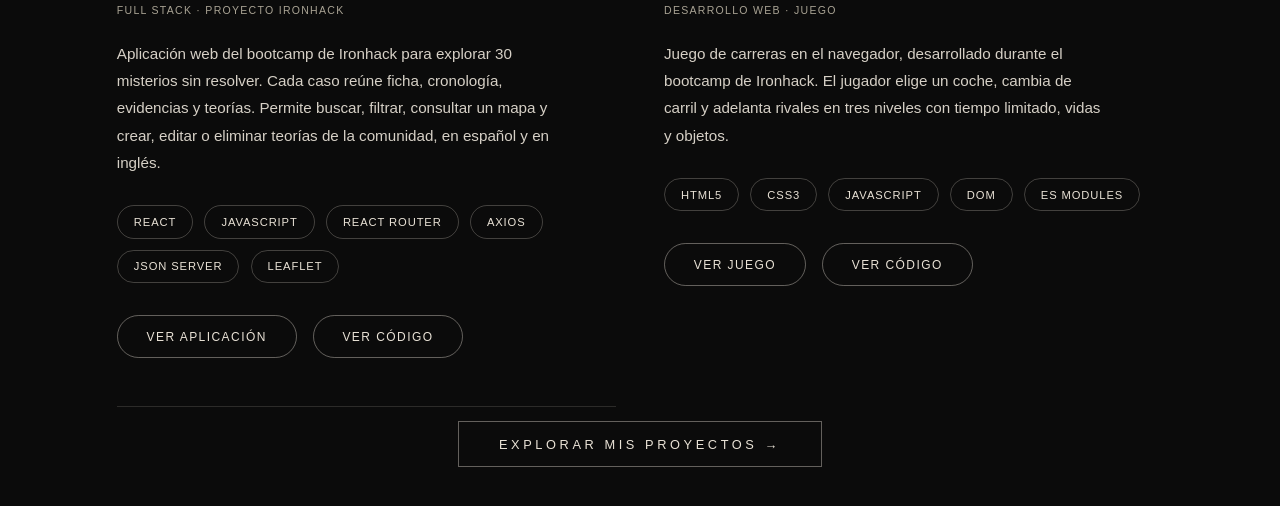
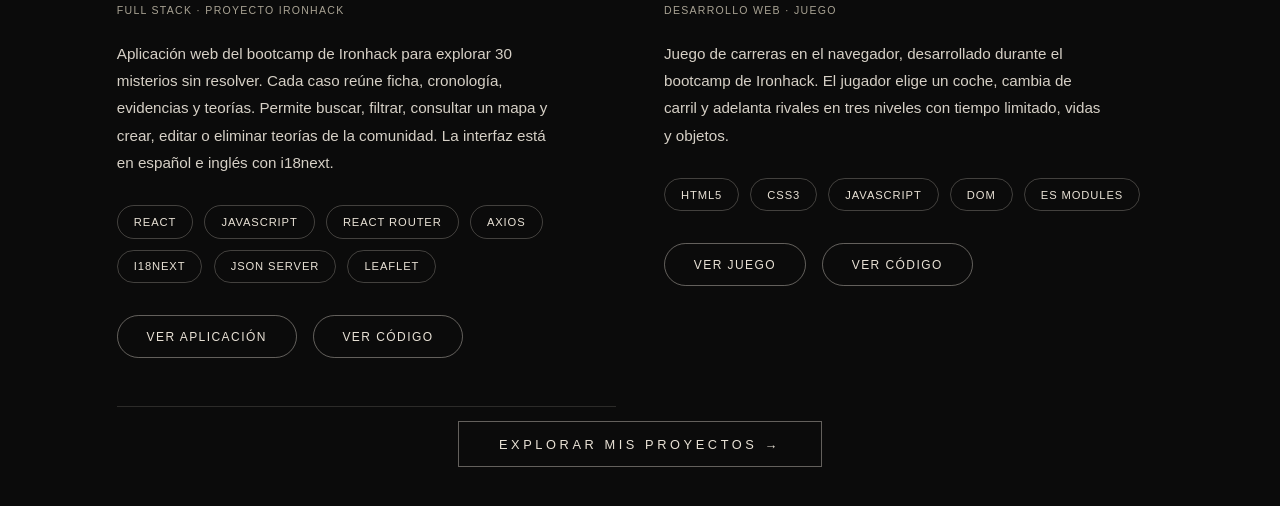
Before and after one commit to ainhoagonnnzalez/portfolio, a plain HTML site: page index.html in a window 1280 px wide. Shown: the part 4255-4761 px from the top of the page. Drawn offline with nearby package versions, Linux system fonts and the light colour scheme.

Commit message:
Mencionar i18next en la ficha de THE UNKNOWN.
Co-authored-by: ainhoagonnnzalez <ainhoagonnnzalez@users.noreply.github.com>

```diff
--- a/index.html
+++ b/index.html
@@ -236,8 +236,8 @@
               Aplicación web del bootcamp de Ironhack para explorar 30
               misterios sin resolver. Cada caso reúne ficha, cronología,
               evidencias y teorías. Permite buscar, filtrar, consultar un mapa
-              y crear, editar o eliminar teorías de la comunidad, en español y
-              en inglés.
+              y crear, editar o eliminar teorías de la comunidad. La interfaz
+              está en español e inglés con i18next.
             </p>
 
             <div class="project-technologies">
@@ -245,6 +245,7 @@
               <span>JavaScript</span>
               <span>React Router</span>
               <span>Axios</span>
+              <span>i18next</span>
               <span>JSON Server</span>
               <span>Leaflet</span>
             </div>
```
Also changed, not shown: projects.html (+3 -1 lines).
